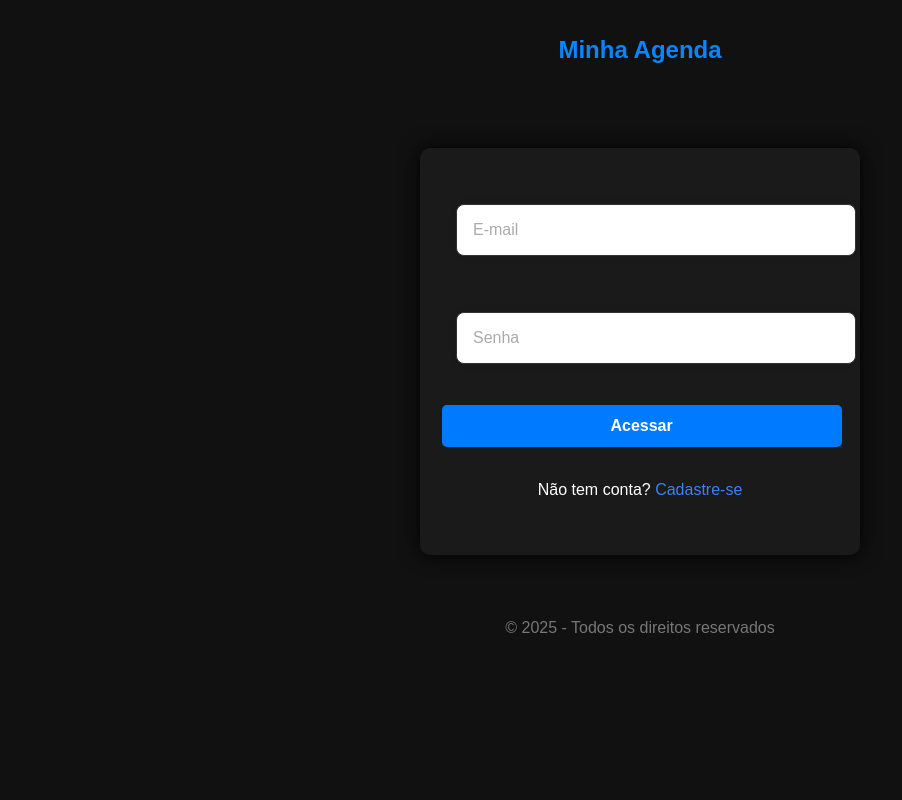
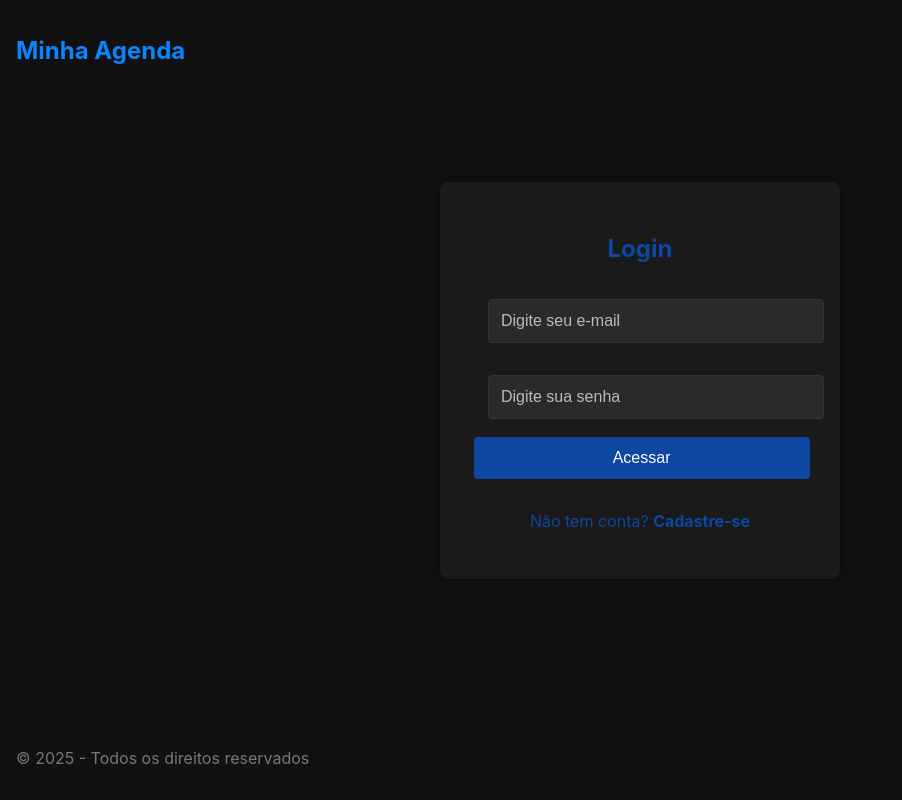
Before and after one commit to EdordoOrigem/trabalho, a Next.js app: page / in a window 1280 px wide. Shown: the whole page, without its empty margins (0-902 px from the left). Built offline with nearby package versions, Linux system fonts and the light colour scheme.

Commit message:
Nova alteracao css

```diff
--- a/pages/index.jsx
+++ b/pages/index.jsx
@@ -1,3 +1,4 @@
+// pages/index.jsx (Login)
 import { useState } from "react";
 import { useRouter } from "next/router";
 import { signInWithEmailAndPassword } from "firebase/auth";
@@ -30,30 +31,111 @@ export default function Login() {
   }
 
   return (
-    <div>
+    <div className="page-container">
       <Header />
-      <div className="container mt-5">
-        <form onSubmit={handleLogin}>
+      <div className="container">
+        <form onSubmit={handleLogin} className="form-control">
+          <h2 className="text-center">Login</h2>
+
           <input
-            className="form-control mb-3"
+            type="email"
+            placeholder="Digite seu e-mail"
             value={email}
-            onChange={e => setEmail(e.target.value)}
-            placeholder="E-mail"
+            onChange={(e) => setEmail(e.target.value)}
           />
+
           <input
-            className="form-control mb-3"
+            type="password"
+            placeholder="Digite sua senha"
             value={password}
-            onChange={e => setPassword(e.target.value)}
-            placeholder="Senha"
-            type="password"
+            onChange={(e) => setPassword(e.target.value)}
           />
+
           <button type="submit" className="btn btn-primary">Acessar</button>
+
+          <p className="text-center">
+            Não tem conta? <a href="/register" className="btn-link">Cadastre-se</a>
+          </p>
         </form>
-        <p className="text-center mt-3">
-          Não tem conta? <a href="/register">Cadastre-se</a>
-        </p>
       </div>
       <Footer />
+
+      <style jsx>{`
+        .page-container {
+          background-color: #111;
+          min-height: 100vh;
+          display: flex;
+          flex-direction: column;
+          color: #0d47a1;
+        }
+
+        .container {
+          flex: 1;
+          display: flex;
+          align-items: center;
+          justify-content: center;
+          padding: 2rem 1rem;
+        }
+
+        .form-control {
+          background: #1a1a1a;
+          padding: 2rem;
+          border-radius: 8px;
+          box-shadow: 0 0 10px rgba(0, 0, 0, 0.4);
+          width: 100%;
+          max-width: 400px;
+        }
+
+        input {
+          width: 100%;
+          padding: 0.75rem;
+          margin-bottom: 1rem;
+          border: 1px solid #333;
+          border-radius: 4px;
+          background-color: #2a2a2a;
+          color: #fff;
+          box-sizing: border-box;
+        }
+
+        input:focus {
+          outline: none;
+          border-color: #0d47a1;
+          box-shadow: 0 0 5px rgba(13, 71, 161, 0.3);
+        }
+
+        input::placeholder {
+          color: #bbb;
+        }
+
+        .text-center {
+          text-align: center;
+          color: #0d47a1;
+        }
+
+        .btn-link {
+          color: #0d47a1;
+          text-decoration: none;
+        }
+
+        .btn-link:hover {
+          text-decoration: underline;
+        }
+
+        .btn-primary {
+          background-color: #0d47a1;
+          color: white;
+          border: none;
+          padding: 0.75rem 1.5rem;
+          border-radius: 4px;
+          cursor: pointer;
+          width: 100%;
+          margin-bottom: 1rem;
+        }
+
+        .btn-primary:hover {
+          background-color: #0a3a8a;
+        }
+      `}</style>
     </div>
   );
 }
--- a/styles/globals.css
+++ b/styles/globals.css
@@ -1,88 +1,10 @@
-/* styles/globals.css */
-
-body {
-  background-color: #111111;
-  color: #ffffff;
-  font-family: sans-serif;
-  margin: 0;
-  padding: 0;
-  min-height: 100vh;
-  display: flex;
-  flex-direction: column;
-}
-
-a {
-  color: #3b82f6;
-  text-decoration: none;
-}
-
-a:hover {
-  color: #60a5fa;
-}
-
-.container {
-  max-width: 400px;
-  margin: auto;
-  padding: 40px 20px;
-  background-color: #1a1a1a;
-  border-radius: 10px;
-  box-shadow: 0 0 20px #000;
-  display: flex;
-  flex-direction: column;
-  gap: 1rem;
-}
-
-form {
-  display: flex;
-  flex-direction: column;
-  gap: 1rem;
-}
-
-.form-control {
-  background-color: #222;
-  color: #fff;
-  border: 1px solid #333;
-  padding: 12px;
-  border-radius: 5px;
-  font-size: 1rem;
-  width: 100%;
+/* globals.css */
+* {
   box-sizing: border-box;
 }
 
-.form-control::placeholder {
-  color: #aaa;
+body {
+  margin: 0;
+  padding: 0;
+  font-family: -apple-system, BlinkMacSystemFont, sans-serif;
 }
-
-.btn-primary,
-.btn-success {
-  background-color: #3b82f6;
-  border: none;
-  padding: 12px;
-  color: white;
-  font-weight: bold;
-  border-radius: 5px;
-  cursor: pointer;
-  width: 100%;
-  font-size: 1rem;
-}
-
-.btn-primary:hover,
-.btn-success:hover {
-  background-color: #60a5fa;
-}
-
-.text-center {
-  text-align: center;
-}
-
-.mt-5 {
-  margin-top: 3rem;
-}
-
-.mt-3 {
-  margin-top: 1rem;
-}
-
-.mb-3 {
-  margin-bottom: 1rem;
-}
```
Also changed, not shown: pages/register.jsx (+13 -18 lines).
